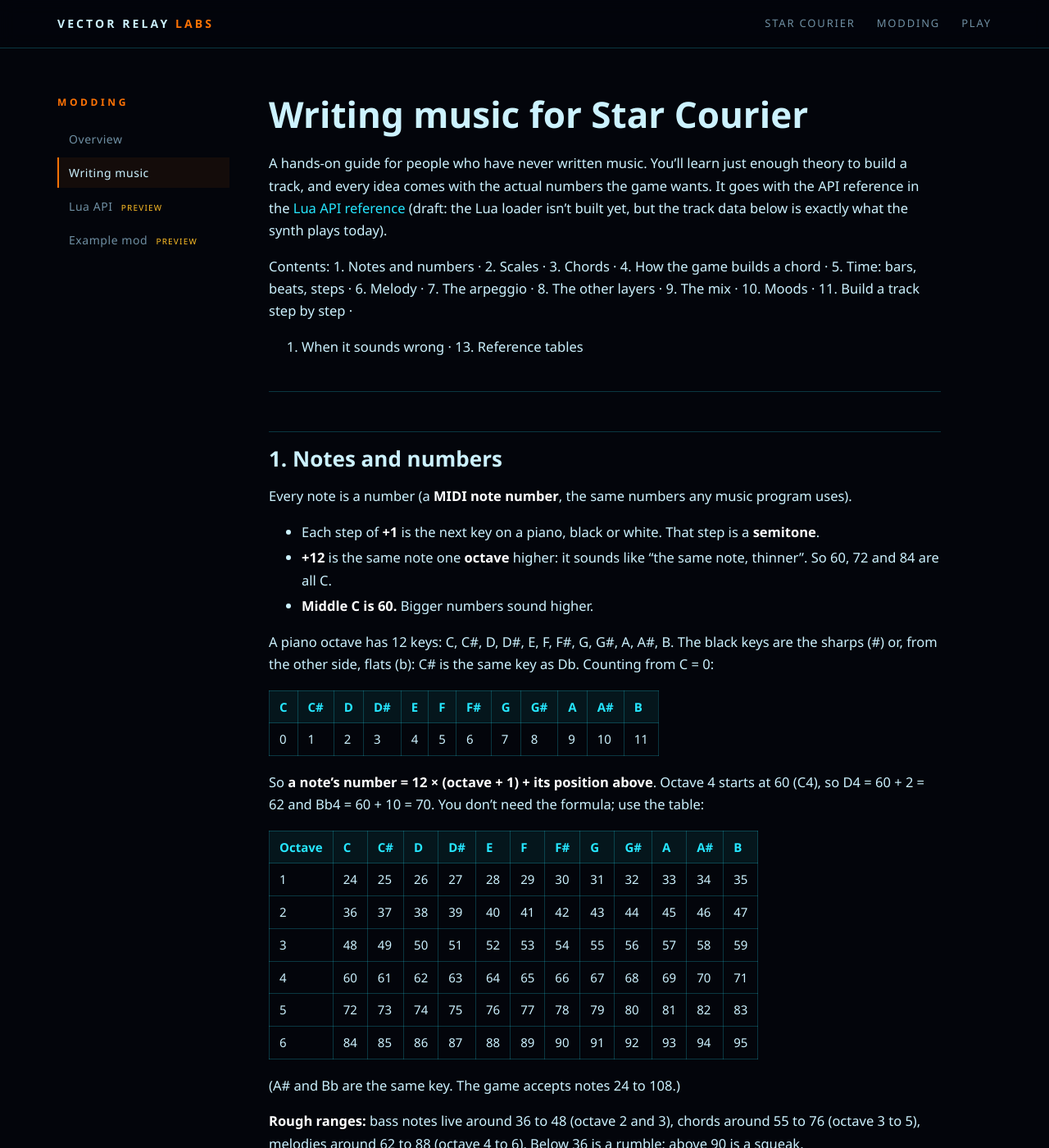
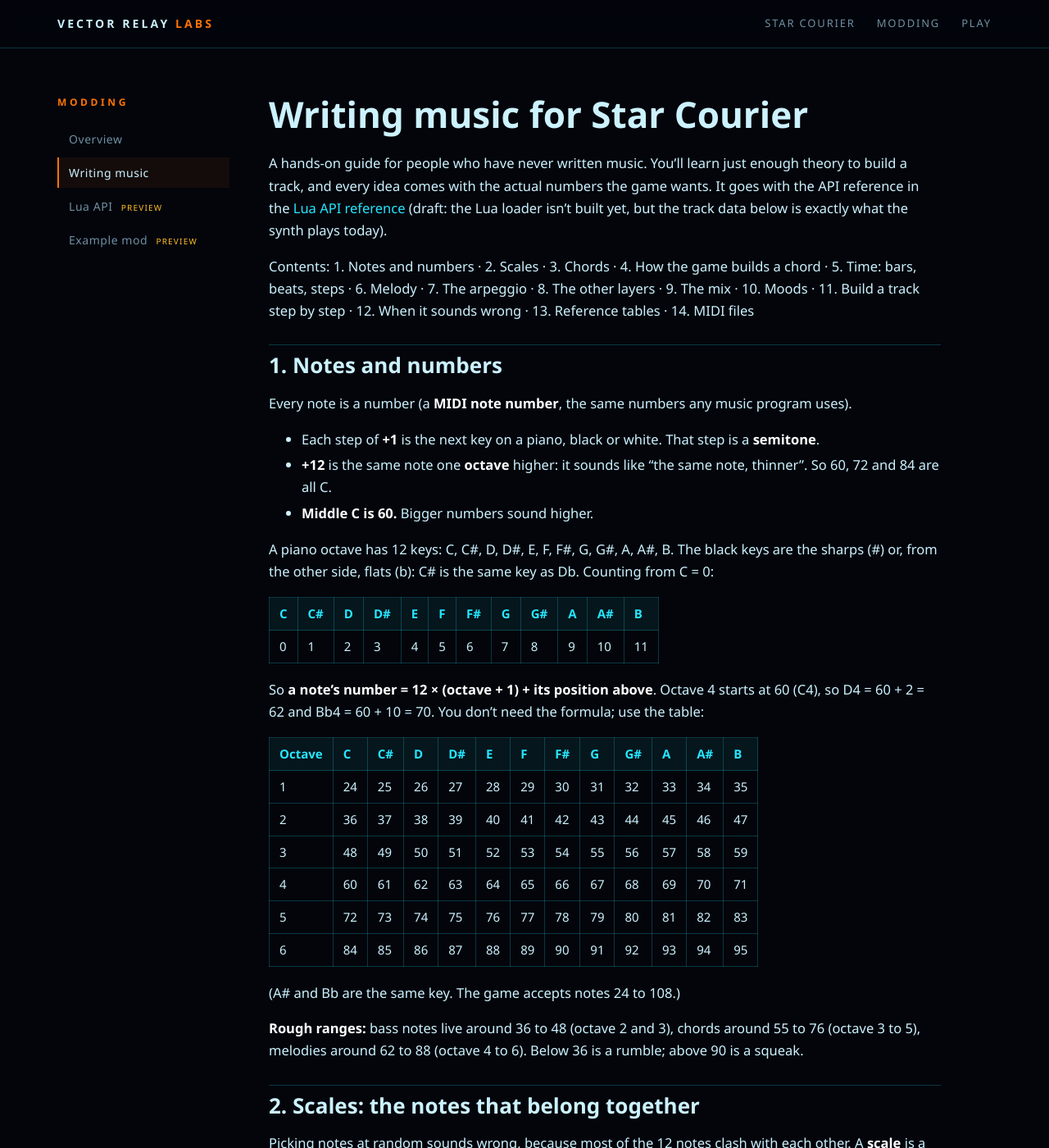
Before and after one commit to VectorRelayLabs/VectorRelayLabs.github.io, a Jekyll site: the page built from starcourier/modding/music-guide.md, in a window 1280 px wide and 1400 px high. Shown: the whole window at 82% size. Built offline with Jekyll 4.4.1, drawn with Linux system fonts in a browser that asks for light colours.

Commit message:
Docs pages: fix the contents line and the double rules above headings
Co-Authored-By: Claude Sonnet 5.5 <noreply@anthropic.com>

```diff
--- a/starcourier/modding/music-guide.md
+++ b/starcourier/modding/music-guide.md
@@ -9,9 +9,7 @@ A hands-on guide for people who have never written music. You'll learn just enou
 and every idea comes with the actual numbers the game wants. It goes with the API reference in the [Lua API reference](lua-api.html)
 (draft: the Lua loader isn't built yet, but the track data below is exactly what the synth plays today).
 
-Contents: 1. Notes and numbers · 2. Scales · 3. Chords · 4. How the game builds a chord · 5. Time: bars, beats,
-steps · 6. Melody · 7. The arpeggio · 8. The other layers · 9. The mix · 10. Moods · 11. Build a track step by step ·
-12. When it sounds wrong · 13. Reference tables
+Contents: 1. Notes and numbers · 2. Scales · 3. Chords · 4. How the game builds a chord · 5. Time: bars, beats, steps · 6. Melody · 7. The arpeggio · 8. The other layers · 9. The mix · 10. Moods · 11. Build a track step by step · 12. When it sounds wrong · 13. Reference tables · 14. MIDI files
 
 ---
 
--- a/style.css
+++ b/style.css
@@ -153,3 +153,6 @@ footer .wrap { display: flex; flex-wrap: wrap; gap: 14px 30px; justify-content:
   .side { position: static; display: flex; flex-wrap: wrap; gap: 6px 14px; }
   .side .eyebrow { width: 100%; margin: 0; }
 }
+
+.doc hr { margin: 28px 0 0; }
+.doc hr + h2 { border-top: 0; margin-top: 10px; padding-top: 0; }
```
